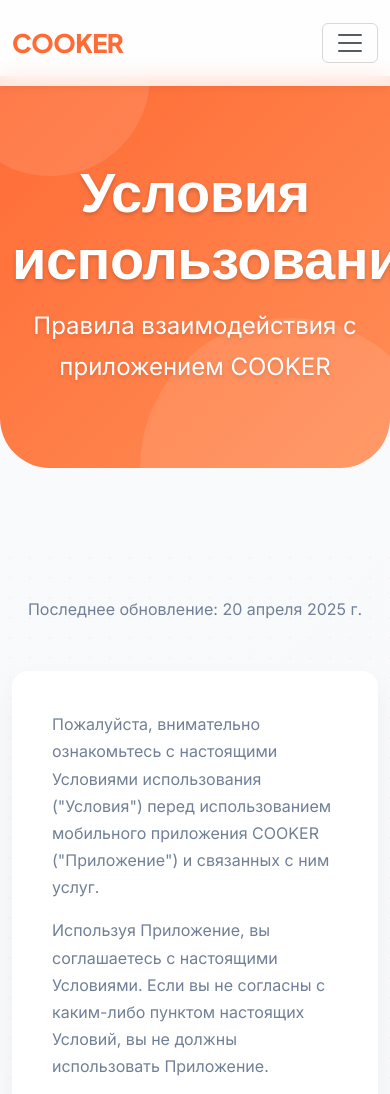
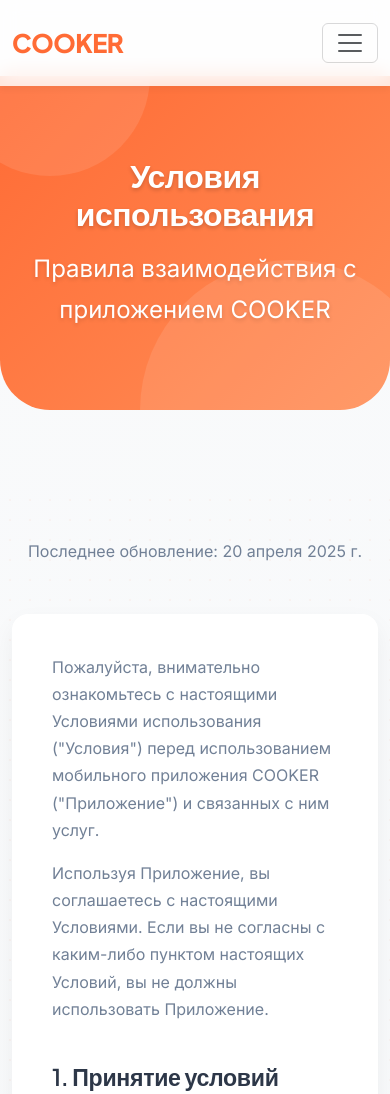
Before and after one commit to beioff/COOKER---AI-Chef-Assistant, a plain HTML site: page terms-of-service.html in a window 390 px wide. Shown: the top 1094 px of the page. Drawn offline with nearby package versions, Linux system fonts and the light colour scheme.

Commit message:
Update terms-of-service.html

```diff
--- a/terms-of-service.html
+++ b/terms-of-service.html
@@ -388,6 +388,12 @@
             top: -100px;
             left: -50px;
         }
+
+        @media (max-width: 600px) {
+            .page-header h1 {
+                font-size: 2rem;
+            }
+        }
     </style>
 </head>
 
```
